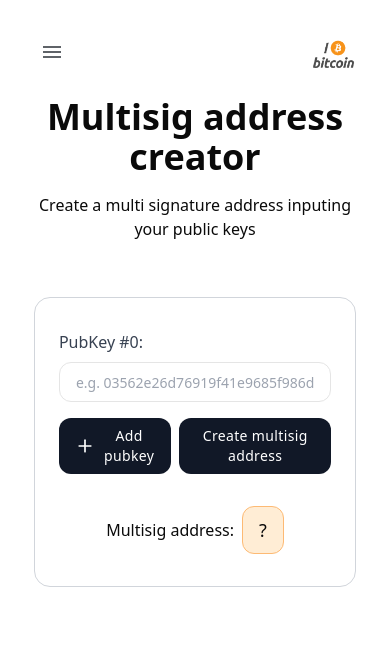
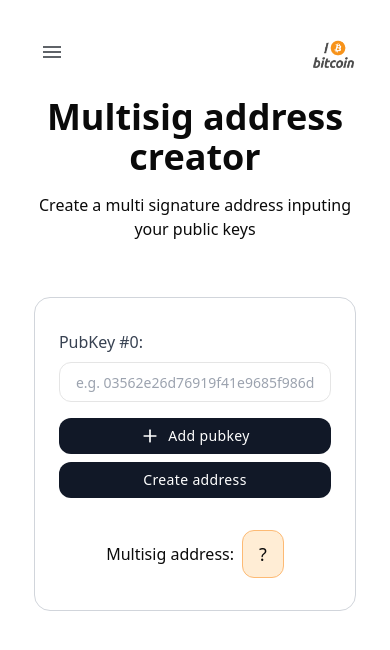
Before and after one commit to martins87/uft-platform, a Next.js app: page /multisig-address-creator in a window 390 px wide. Shown: the top 650 px of the page. Built offline with nearby package versions, Linux system fonts and the light colour scheme.

Commit message:
edit multisig address creator buttons styling

```diff
--- a/app/multisig-address-creator/page.tsx
+++ b/app/multisig-address-creator/page.tsx
@@ -40,9 +40,9 @@ const MultisigAddressCreator = () => {
             setPubKeys={setPubKeys}
           />
         ))}
-        <div className="flex items-center gap-2">
+        <div className="flex flex-col sm:flex-row items-center gap-2">
           <Button
-            className="gap-2"
+            className="gap-2 w-full mobile:w-fit"
             primary
             onClick={handleAddPubKey}
             label="Add pubkey"
@@ -50,9 +50,10 @@ const MultisigAddressCreator = () => {
             iconSide="left"
           />
           <Button
+            className="w-full mobile:w-fit"
             primary
             onClick={handleCreateAddress}
-            label="Create multisig address"
+            label="Create address"
           />
         </div>
         <div className="flex items-center gap-2 mx-auto mt-4">
```
